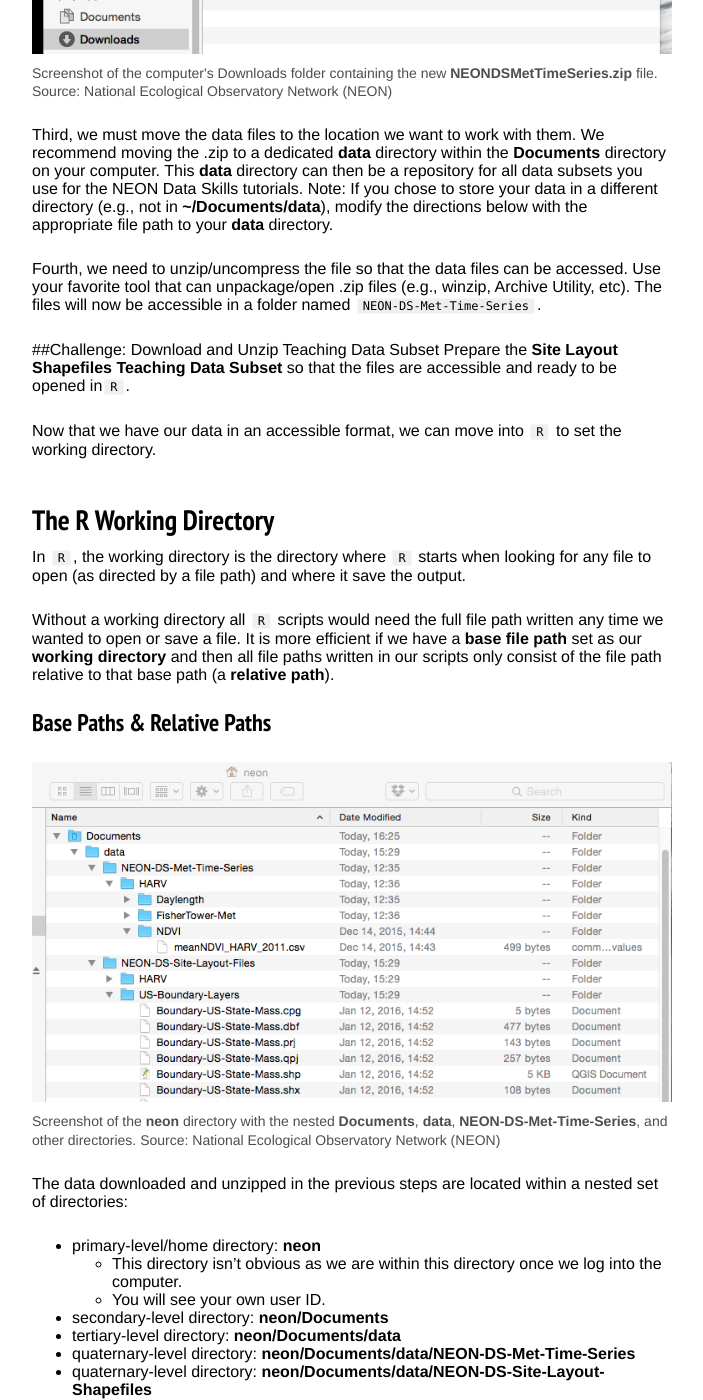
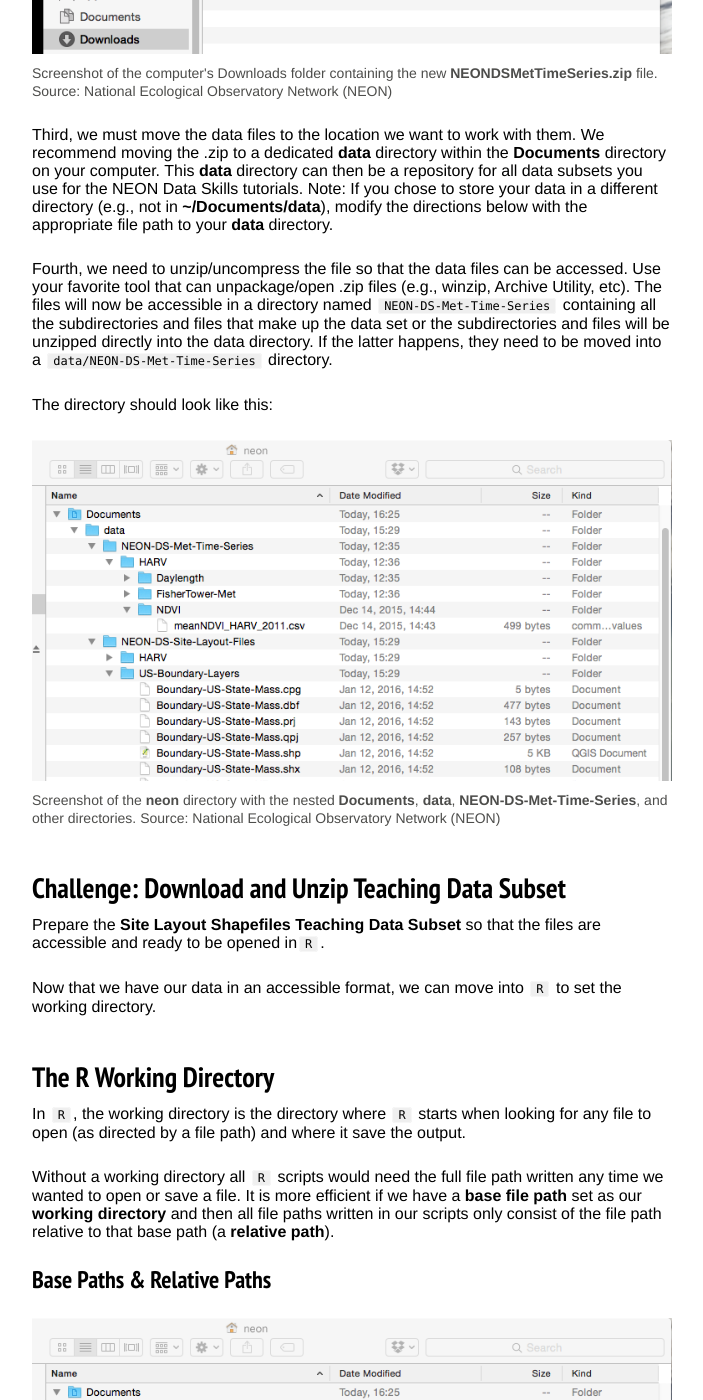
Before and after one commit to lwasser/NEON-Lesson-Building-Data-Skills, a Jekyll site: the page built from _posts/2016-01-08-Set-Working-Directory-In-R.md, in a window 1280 px wide and 1400 px high, scrolled down 2950 px. Shown: the whole window, without its empty margins (288-991 px from the left). Built offline with Jekyll 4.4.1, drawn with Linux system fonts in a browser that asks for light colours; nearby versions of some CDN libraries; some of the changed text lies outside the part shown.

Commit message:
adding in screen shot of how directories should look at start of tutorials

```diff
--- a/_posts/2016-01-08-Set-Working-Directory-In-R.md
+++ b/_posts/2016-01-08-Set-Working-Directory-In-R.md
@@ -121,11 +121,27 @@ appropriate file path to your **data** directory.
 
 Fourth, we need to unzip/uncompress the file so that the data files can be
 accessed. Use your favorite tool that can unpackage/open .zip files (e.g.,
-winzip, Archive Utility, etc). The files will now be accessible in a folder
-named `NEON-DS-Met-Time-Series`.
+winzip, Archive Utility, etc). The files will now be accessible in a directory
+named `NEON-DS-Met-Time-Series` containing all the subdirectories and files that
+ make up the data set or the subdirectories and files will be unzipped directly
+into the data directory. If the latter happens, they need to be moved into a
+`data/NEON-DS-Met-Time-Series` directory.
+
+The directory should look like this:
+
+<figure>
+	 <a href="{{ site.baseurl }}/images/set-working-dir/neon-documents-contents.png">
+	 <img src="{{ site.baseurl }}/images/set-working-dir/neon-documents-contents.png"></a>
+	 <figcaption> Screenshot of the <b>neon</b> directory with the nested
+	 <b>Documents</b>, <b>data</b>, <b>NEON-DS-Met-Time-Series</b>, and other
+	 directories. Source: National Ecological Observatory Network
+	 (NEON)
+	 </figcaption>
+</figure>
+
 
 <div id="challenge" markdown="1">
-##Challenge: Download and Unzip Teaching Data Subset
+## Challenge: Download and Unzip Teaching Data Subset
 Prepare the **Site Layout Shapefiles Teaching Data Subset** so that the files
 are accessible and ready to be opened in`R`.
 </div>
@@ -188,7 +204,7 @@ noted.
 {: .notice}
 
 <div id="challenge" markdown="1">
-##Challenge: Full File Path
+## Challenge: Full File Path
 Write out the full path for the `NEON-DS-Site-Layout-Shapefiles` directory. Use
 the format of the operating system you are currently using.
 
@@ -219,7 +235,7 @@ The relative path for the `meanNDVI_HARV_2011.csv` file would be:
 	 NEON-DS-Met-Time-Series/HARV/NDVI/meanNDVI_HARV_2011.csv
 
 <div id="challenge" markdown="1">
-##Challenge: Relative File Path
+## Challenge: Relative File Path
 Use the format of your current operating system:
 
 1. Write out the **full path** to for the `Boundary-US-State-Mass.shp` file.
```
